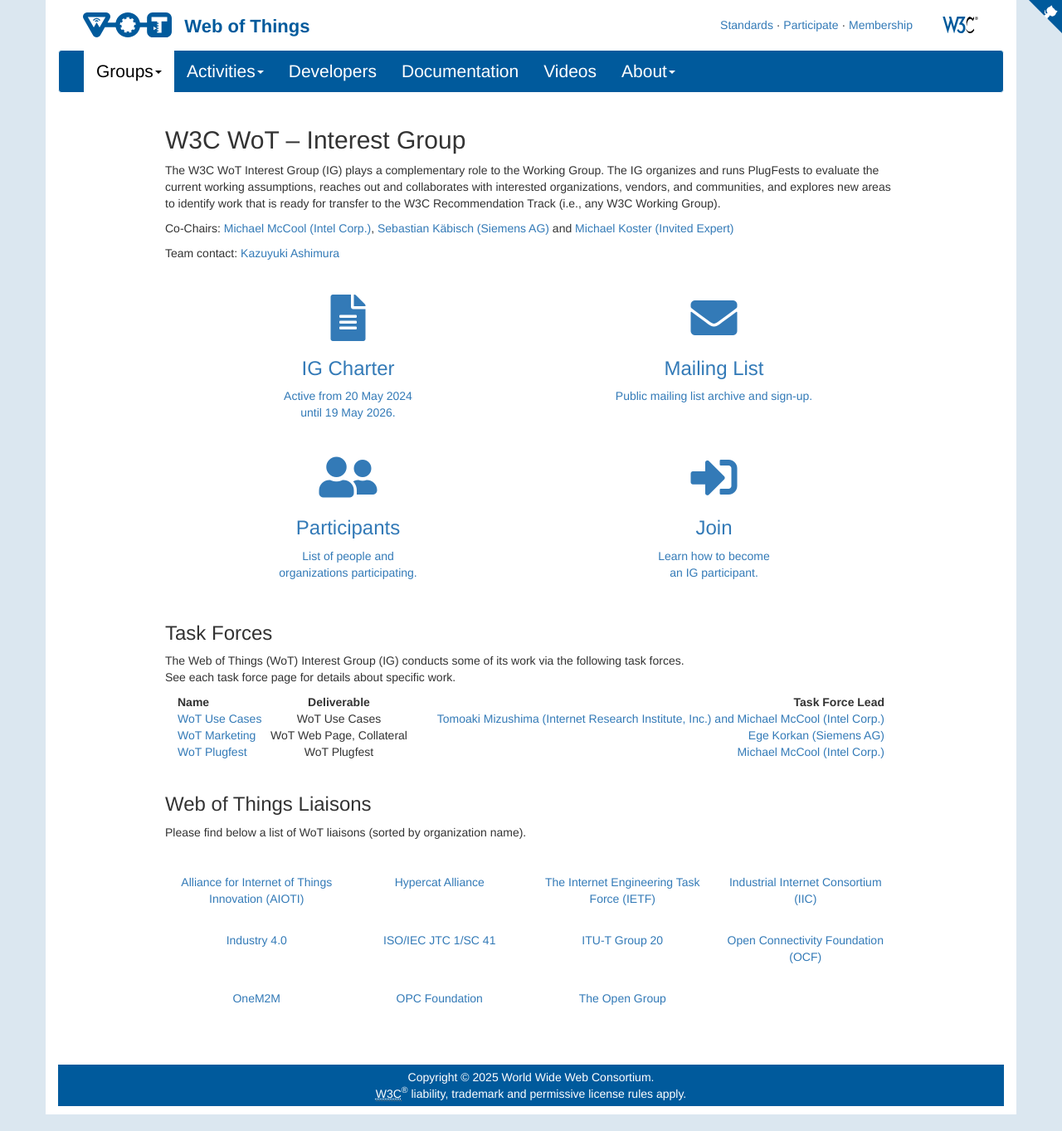
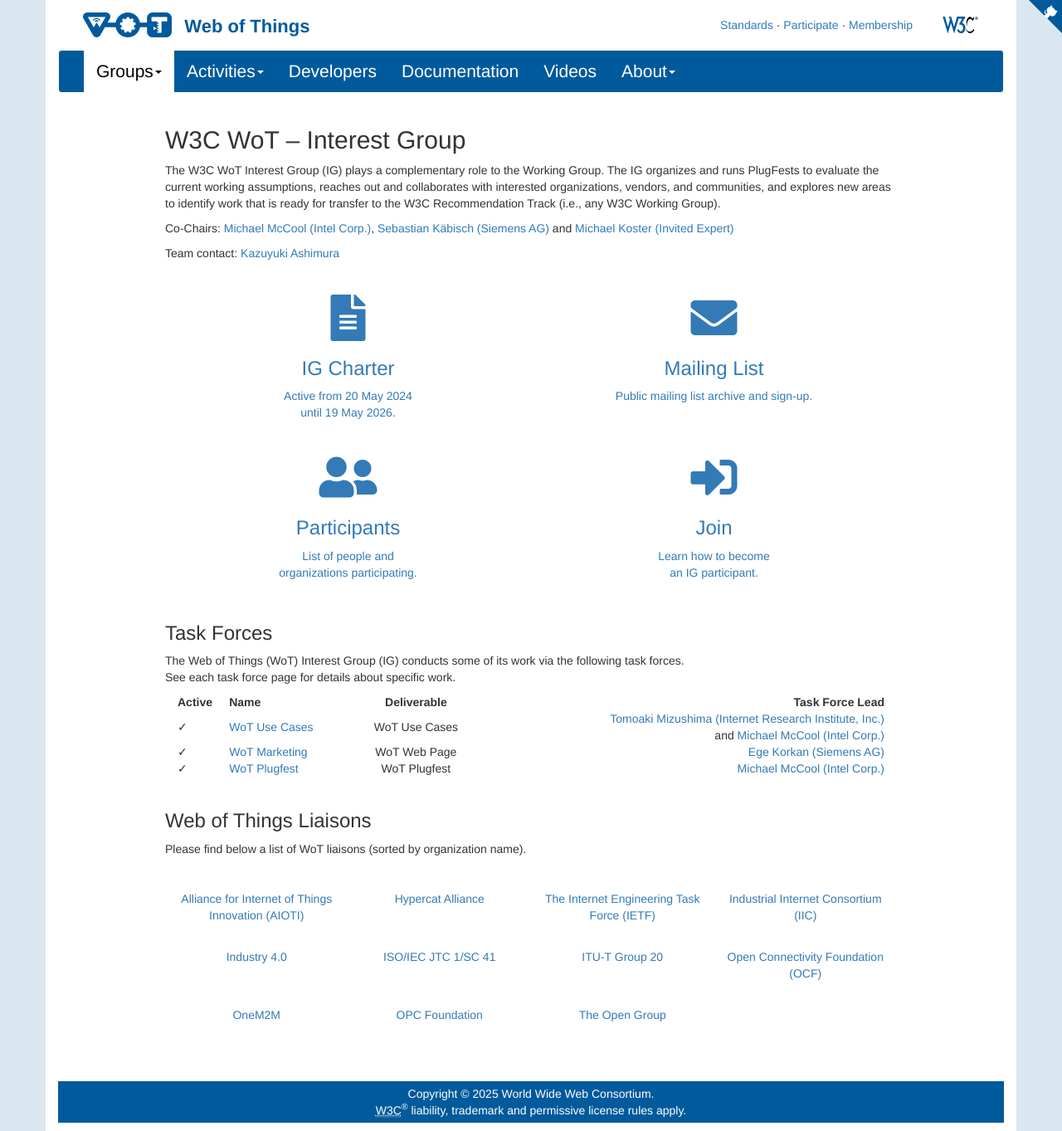
Before and after one commit to w3c/wot-marketing, a Jekyll site: the page built from docs/ig/index.html, in a window 1280 px wide. Shown: the whole page at 83% size. Built offline with Jekyll 4.4.1, drawn with Linux system fonts in a browser that asks for light colours; nearby versions of some CDN libraries; comment, search, counter and statistics services are not loaded.

Commit message:
add activity column on ig page

```diff
--- a/docs/ig/index.html
+++ b/docs/ig/index.html
@@ -45,21 +45,25 @@
 		<div class="col-md-12">
 			<table style="width: 100%">
 				<tr>
+					<th>Active</th>
 					<th>Name</th>
 					<th style="text-align:center">Deliverable</th>
 					<th style="text-align:right">Task Force Lead</th>
 				</tr>
 				<tr>
+					<td>&check;</td>
 					<td><a href="{{'activities/task-forces/tf-usecases/' | relative_url }}">WoT Use Cases</a></td>
 					<td style="text-align:center;">WoT Use Cases
-					<td style="text-align:right;"><a href="mailto:sasami@iri.co.jp">Tomoaki Mizushima (Internet Research Institute, Inc.) and <a href="mailto:michael.mccool@intel.com">Michael McCool (Intel Corp.)</a></td>
+					<td style="text-align:right;"><a href="mailto:sasami@iri.co.jp">Tomoaki Mizushima (Internet Research Institute, Inc.) </a> <br/> and <a href="mailto:michael.mccool@intel.com">Michael McCool (Intel Corp.)</a></td>
 				</tr>
 				<tr>
+					<td>&check;</td>
 					<td><a href="{{'activities/task-forces/tf-marketing/' | relative_url }}">WoT Marketing</a></td>
-					<td style="text-align:center;">WoT Web Page, Collateral
+					<td style="text-align:center;">WoT Web Page
 					<td style="text-align:right;"><a href="mailto:ege.korkan@siemens.com">Ege Korkan (Siemens AG)</a></td>
 				</tr>
 				<tr>
+					<td>&check;</td>
 					<td><a href="{{'activities/task-forces/tf-plugfest/' | relative_url }}">WoT Plugfest</a></td>
 					<td style="text-align:center;">WoT Plugfest</td>
 					<td style="text-align:right;"><a href="mailto:michael.mccool@intel.com">Michael McCool (Intel Corp.)</a></td>
```
